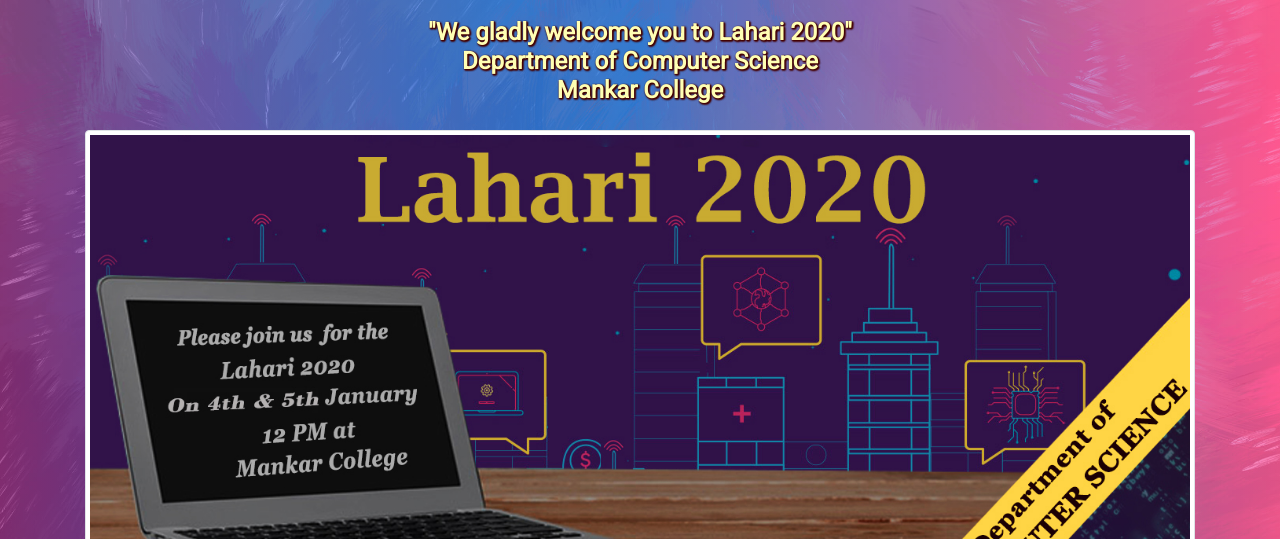
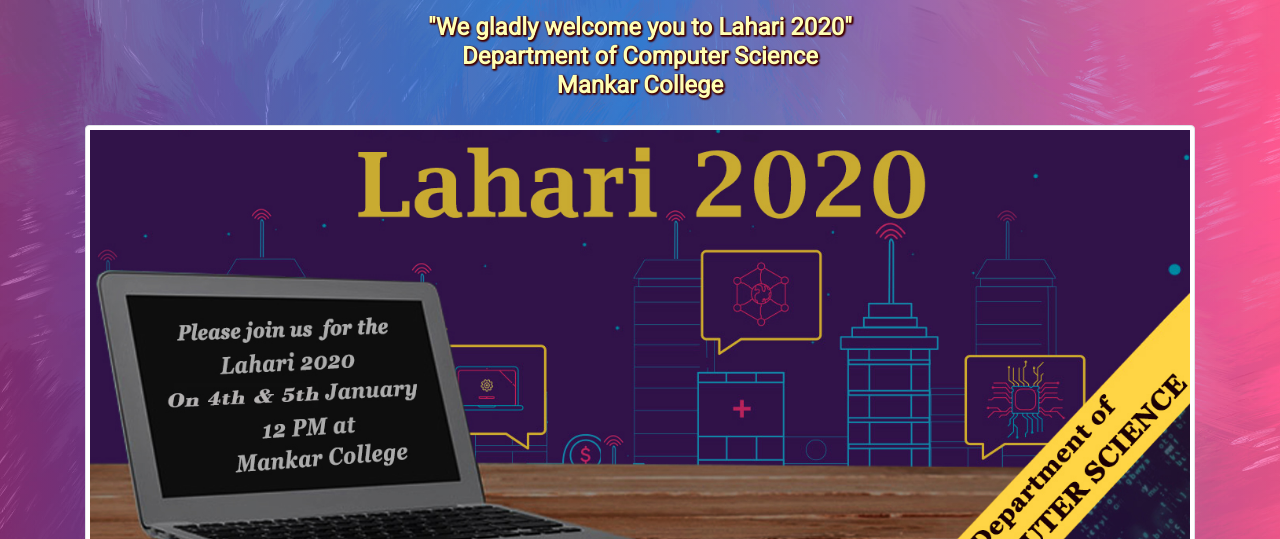
Before and after one commit to mankarcs123/principal, a plain HTML site: page index.html in a window 1280 px wide. Shown: the part 261-800 px from the top of the page. Drawn offline with nearby package versions, Linux system fonts and the light colour scheme.

Commit message:
Update index.html

```diff
--- a/index.html
+++ b/index.html
@@ -185,9 +185,9 @@
   <div class="container p-2 mt-2 text-center text-white responsivetext" style="font-size: 6.5vh; text-shadow: 2px 2px 2px #440202,2px 2px 2px #440202,2px 2px 2px #440202,2px 2px 2px #440202; letter-spacing: 4px; font-family: 'Lobster', cursive;">To,<br>The Principal,<br>Mankar College, Mankar</div>
   <div class="line"></div>
   <div class="container text-center">
-    <h4 style=" margin-top: 15px; color: #ffffb3; font-size: 2.5vh; font-weight: 700;  padding: 6px 0px 2px 0px; text-shadow: 1px 1px 2px #440202,1px 1px 2px #440202,1px 1px 2px #440202,1px 1px 2px #440202; ">
+    <h5 style=" margin-top: 10px; color: #ffffb3; font-size: 3vh; font-weight: 700;  padding: 6px 0px 2px 0px; text-shadow: 1px 1px 2px #440202,1px 1px 2px #440202,1px 1px 2px #440202,1px 1px 2px #440202; ">
       <p style="font-size:3vh;">"We gladly welcome you to Lahari 2020"<br>Department of Computer Science<br>Mankar College</p>
-    </h4>
+    </h5>
   </div><div class="container mt-0">
   <img src="m1.jpg" class="img-fluid img-thumbnail"  width="100%"></div>
 
```
